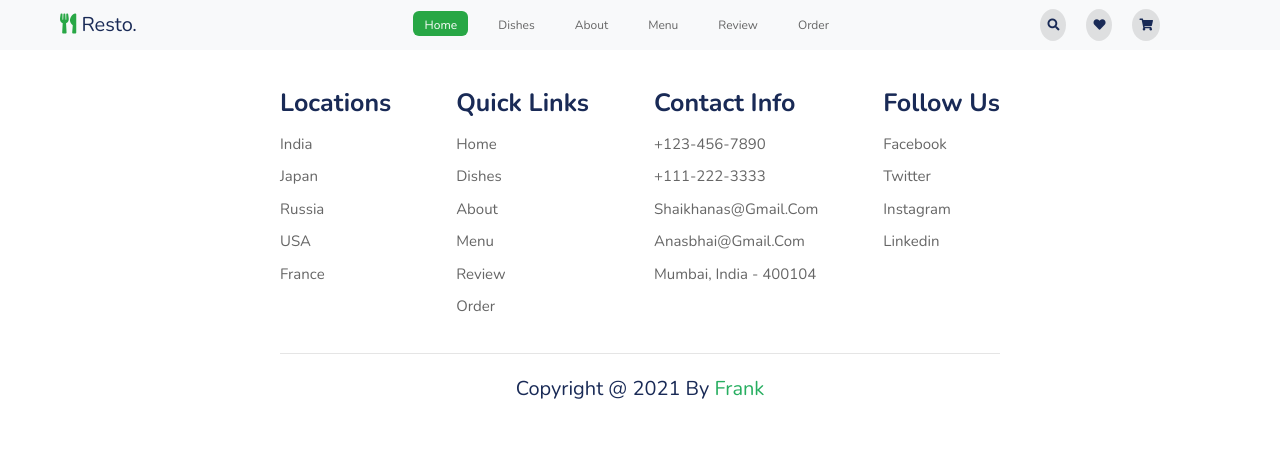
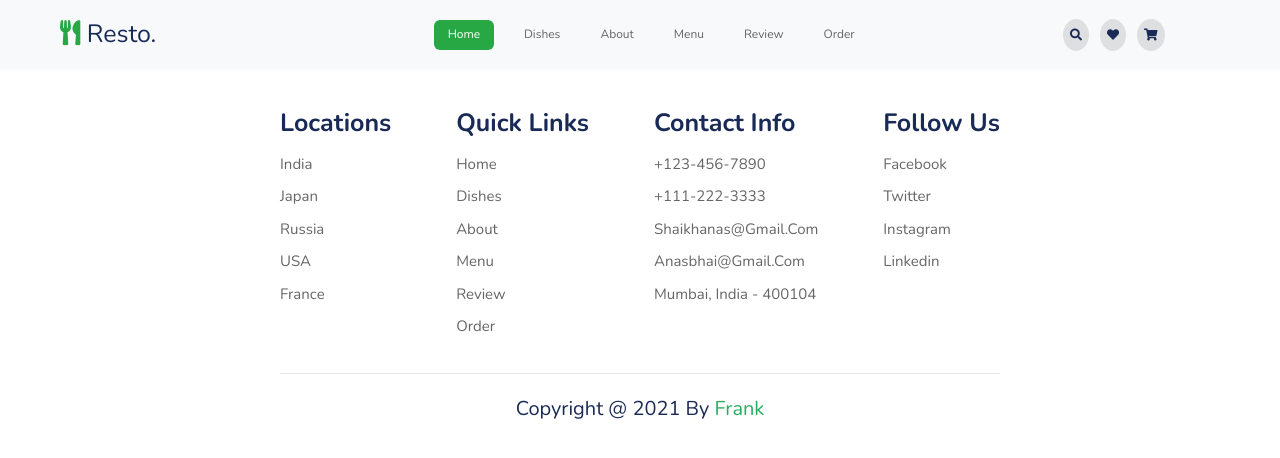
Before and after one commit to JCamiloDev2002/food-website, a plain HTML site: page index.html in a window 1280 px wide. Drawn offline with nearby package versions, Linux system fonts and the light colour scheme.

Commit message:
ajestes de nav

```diff
--- a/assets/css/style.css
+++ b/assets/css/style.css
@@ -41,18 +41,18 @@ color:rgba(0,0,0,.1)
 }
 .tittle{
     color:var(--black);
-    font-size: 20px;
+    font-size: 25px;
 }
 .main-icon{
     color: var(--green);
     display: inline;
-    font-size: 20px;
+    font-size: 25px;
 }
 .button-nav__link{
     background-color: var(--green);
     border-radius: 6px;
-    width: 55px;
-    height: 23px;
+    width: 60px;
+    height: 30px;
     padding-bottom: 25px;
 }
 .button-nav__link-color{
@@ -72,6 +72,7 @@ color:rgba(0,0,0,.1)
     margin: 5px 5px;
     padding: 7px;
     text-align: center;
+    margin:0.5px 0.5px;
 }
 .secundary-boton{
     position: relative;
@@ -91,8 +92,8 @@ color:rgba(0,0,0,.1)
 .fondo:hover{
     background-color: var(--green);
     border-radius: 6px;
-    width: 55px;
-    height: 23px;
+    width: 60px;
+    height: 30px;
     padding-bottom: 25px;
     border-radius: 6px;
     color: #fff;
--- a/index.html
+++ b/index.html
@@ -15,7 +15,7 @@
 </head>
 <body>
     <!--Nav-->
-    <nav class="navbar navbar-expand-lg bg-light" style="height: 50px;">
+    <nav class="navbar navbar-expand-lg bg-light" style="height: 70px;">
         <div class="first-div">
             <div class="main-icon">
                 <i class="fas fa-utensils"></i>
```
